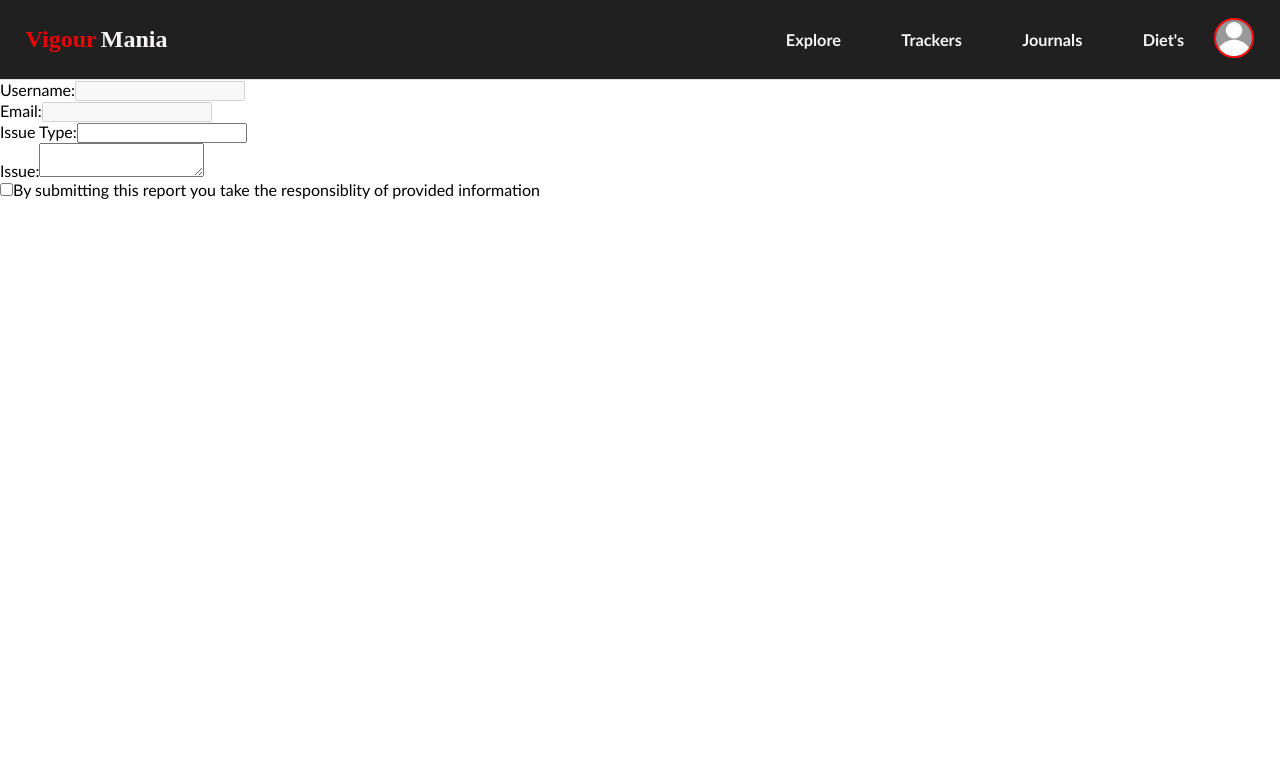
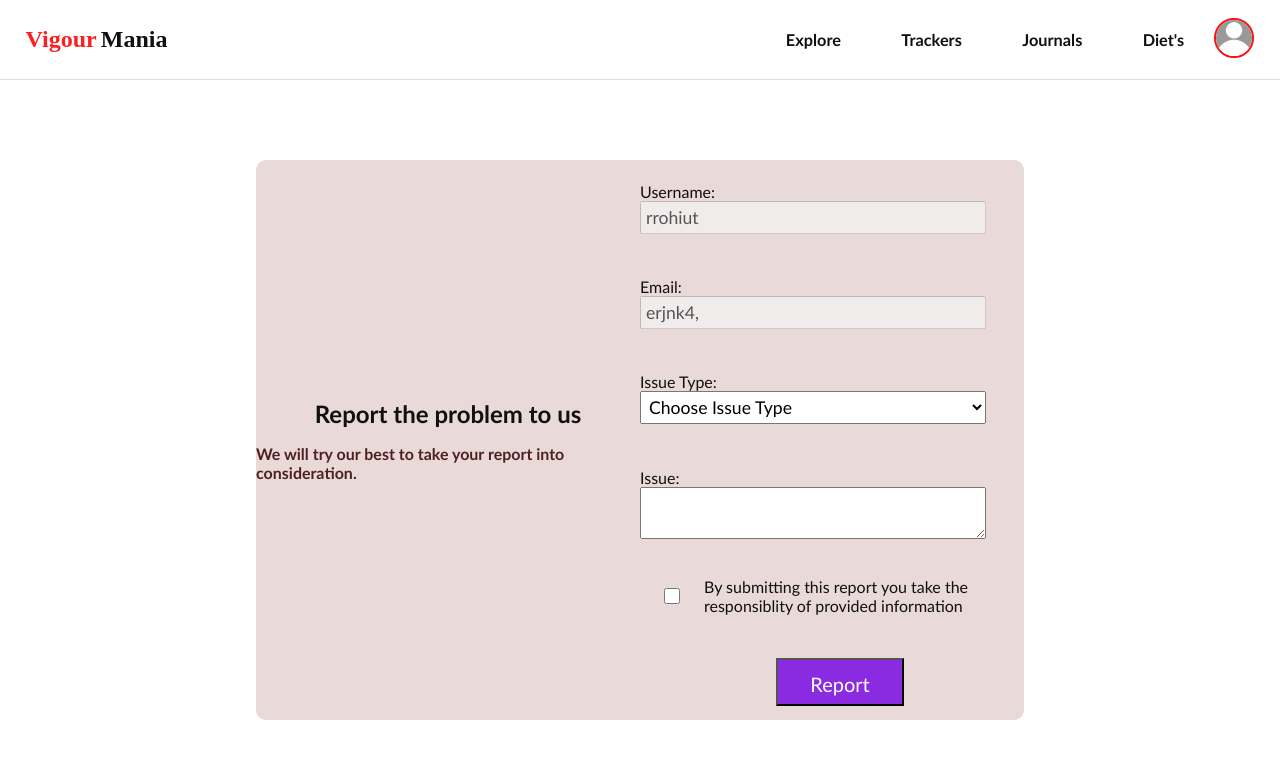
Before and after one commit to rohitrokz29/vigour-mania, a React (Vite) app in the folder frontend/: page /report in a window 1280 px wide. Shown: the top 758 px of the page. Built offline with nearby package versions, Linux system fonts and the light colour scheme.

Commit message:
added styles to report page

```diff
--- a/frontend/src/components/context/themeContext.jsx
+++ b/frontend/src/components/context/themeContext.jsx
@@ -3,7 +3,7 @@ import { createContext, useEffect, useState } from "react";
 export const ThemeContext = createContext();
 
 export const ThemeState = ({ children}) => {
-    const [theme, setTheme] = useState('dark');
+    const [theme, setTheme] = useState('light');
 
 
     const changeTheme=()=>{
--- a/frontend/src/components/pages/Report/Report.jsx
+++ b/frontend/src/components/pages/Report/Report.jsx
@@ -1,4 +1,5 @@
-import React from 'react'
+import React from 'react';
+import './report.css';
 import { useUserContext } from '../../hooks/useUserContext'
 import { useThemeContext } from '../../hooks/useThemeContext';
 
@@ -6,28 +7,45 @@ const Report = () => {
     const { user } = useUserContext();
     const { theme } = useThemeContext();
     return (
-        <form className='report-form'>
+        <form className={`report-form bg-${theme}er`}>
+
+            <div className={`report-side bg-${theme}`}>
+                <h2 className={`dark-text-${theme}`}>Report the problem to us</h2>
+                <h4 className={`light-text-${theme}`}>We will try our best to take your report into consideration.</h4>
+            </div>
+            <div className={`form bg-${theme}`}>
                 <div className="report-input">
-                <label htmlFor="username">Username:</label>
-                <input type="text" name='username' id='username' value={user?.username} disabled />
+                    <label htmlFor="username" className={`dark-text-${theme}`}>Username:</label>
+                    <input type="text" name='username' id='username' value={user?.username || 'rrohiut'} disabled />
                 </div>
                 <div className="report-input">
-                <label htmlFor="email" >Email:</label>
-                <input type="text" name='email' id='email' value={user?.email} disabled />
+                    <label htmlFor="email" className={`dark-text-${theme}`}>Email:</label>
+                    <input type="email" name='email' id='email' value={user?.email || 'erjnk4,'} disabled />
                 </div>
                 <div className="report-input">
-                <label htmlFor="issue_type">Issue Type:</label>
-                <input type="text" name="issue_type" id="issue_type" />
+                    <label htmlFor="issue_type" className={`dark-text-${theme}`}>Issue Type:</label>
+                    <select name="issur_type" id="issue_type">
+                        <option value={null}>Choose Issue Type</option>
+                        <option value="report_user">Report a user</option>
+                        <option value="journal">Any Problem with Journal</option>
+                        <option value="trackers">Tracking Graphs</option>
+                        <option value="Others">Other Issue</option>
+
+                    </select>
                 </div>
                 <div className="report-input">
-                <label htmlFor="issue">Issue:</label>
+                    <label htmlFor="issue" className={`dark-text-${theme}`}>Issue:</label>
                     <textarea type="text" name="issue" id="issue" />
                 </div>
-            <div className="report-input">
+                <div className="report-check">
                     <input type="checkbox" name="confirm" id="confirm" />
-                <label htmlFor="confirm">By submitting this report you take the responsiblity of provided information</label>
+                    <label htmlFor="confirm" className={`dark-text-${theme}`}>By submitting this report you take the responsiblity of provided information</label>
+                </div>
+                <div className="report-input-button">
+                    <button className="add-button" type='submit'>Report</button>
                 </div>
 
+            </div>
         </form>
     )
 }
--- /dev/null
+++ b/frontend/src/components/pages/Report/report.css
@@ -0,0 +1,66 @@
+.report-form {
+    display: grid;
+    align-items: center;
+    grid-template-columns: 1fr 1fr;
+    padding-inline: 20vw;
+    height: 90dvh;
+}
+
+.report-form .report-side,
+.report-form .form {
+    height: 70vh;
+}
+
+.report-side {
+    display: flex;
+    flex-direction: column;
+    align-items: center;
+    justify-content: center;
+    border-top-left-radius: 10px;
+    border-bottom-left-radius: 10px;
+}
+
+.report-side h2,
+.report-side h4 {
+    margin-block: 0.5rem;
+}
+
+.report-form .form {
+    display: flex;
+    flex-direction: column;
+    justify-content: space-around;
+    border-top-right-radius: 10px;
+    border-bottom-right-radius: 10px;
+}
+
+.report-input {
+    margin-block: 0.5rem;
+}
+
+.report-input input,
+.report-input select,
+.report-input textarea {
+    width: 90%;
+    padding: 0.25rem 0.25rem 0.25rem 0.25rem;
+    font-size: 110%;
+    align-self: flex-end;
+}
+
+.report-input-button {
+    display: flex;
+    justify-content: center;
+}
+
+.report-input label {
+    display: block;
+}
+
+.report-check {
+    display: grid;
+    align-items: center;
+    grid-template-columns: 1fr 5fr;
+}
+
+.report-check input {
+    height: 1rem;
+}
```
Lines whose indentation alone changed are shown as unchanged.
